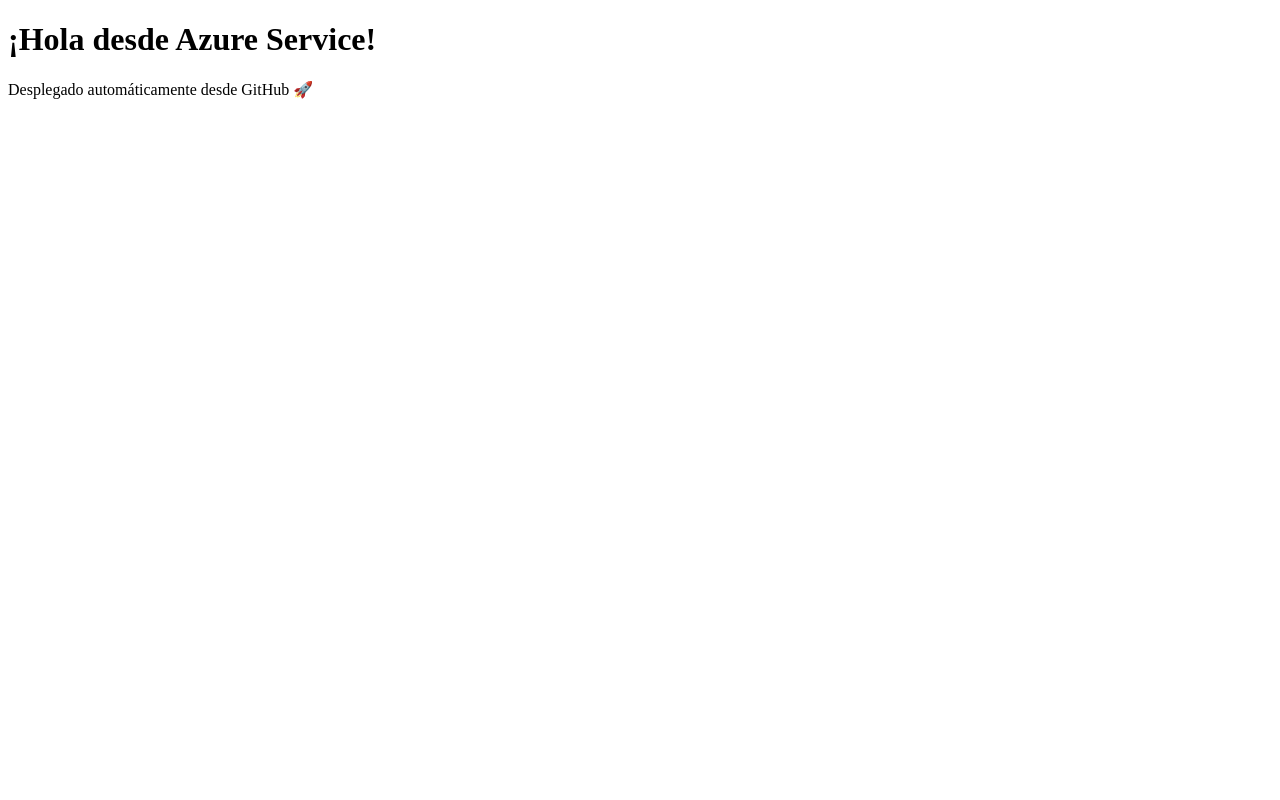
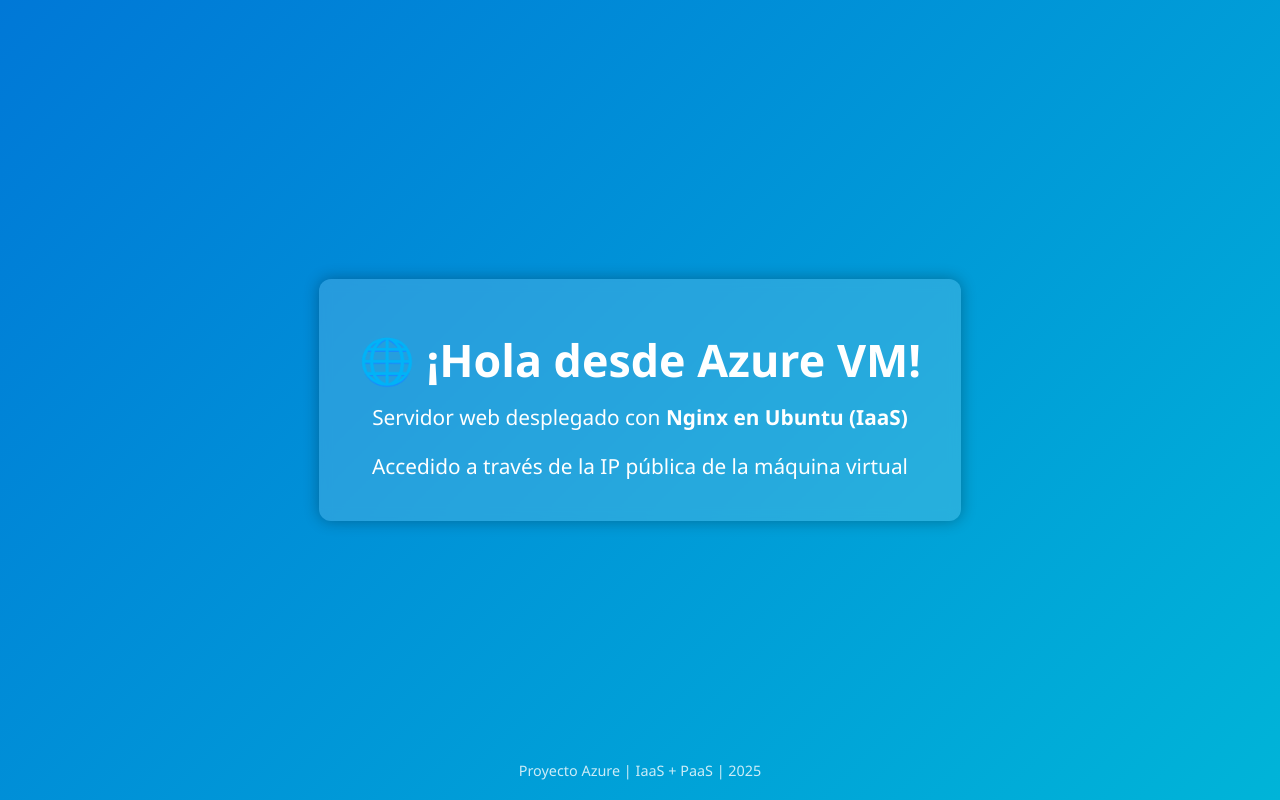
Before and after one commit to Sttip/mi-web-app, a website: page index.html in a window 1280 px wide. Drawn offline with Linux system fonts and the light colour scheme.

Commit message:
Update index.html

```diff
--- a/index.html
+++ b/index.html
@@ -1,10 +1,51 @@
 <!DOCTYPE html>
-<html>
-  <head>
-    <title>Mi WebApp en Azure</title>
-  </head>
-  <body>
-    <h1>¡Hola desde Azure  Service!</h1>
-    <p>Desplegado automáticamente desde GitHub 🚀</p>
-  </body>
+<html lang="es">
+<head>
+  <meta charset="UTF-8">
+  <meta name="viewport" content="width=device-width, initial-scale=1.0">
+  <title>Bienvenido a Azure</title>
+  <style>
+    body {
+      font-family: 'Segoe UI', sans-serif;
+      background: linear-gradient(135deg, #0078d7, #00b4d8);
+      color: white;
+      text-align: center;
+      margin: 0;
+      height: 100vh;
+      display: flex;
+      flex-direction: column;
+      justify-content: center;
+      align-items: center;
+    }
+    h1 {
+      font-size: 2.8em;
+      margin-bottom: 0.3em;
+    }
+    p {
+      font-size: 1.3em;
+      margin-top: 0;
+    }
+    .box {
+      background: rgba(255,255,255,0.15);
+      padding: 20px 40px;
+      border-radius: 12px;
+      backdrop-filter: blur(6px);
+      box-shadow: 0 0 15px rgba(0,0,0,0.3);
+    }
+    footer {
+      position: absolute;
+      bottom: 20px;
+      font-size: 0.9em;
+      opacity: 0.8;
+    }
+  </style>
+</head>
+<body>
+  <div class="box">
+    <h1>🌐 ¡Hola desde Azure VM!</h1>
+    <p>Servidor web desplegado con <strong>Nginx en Ubuntu (IaaS)</strong></p>
+    <p>Accedido a través de la IP pública de la máquina virtual</p>
+  </div>
+  <footer>Proyecto Azure | IaaS + PaaS | 2025</footer>
+</body>
 </html>
```
